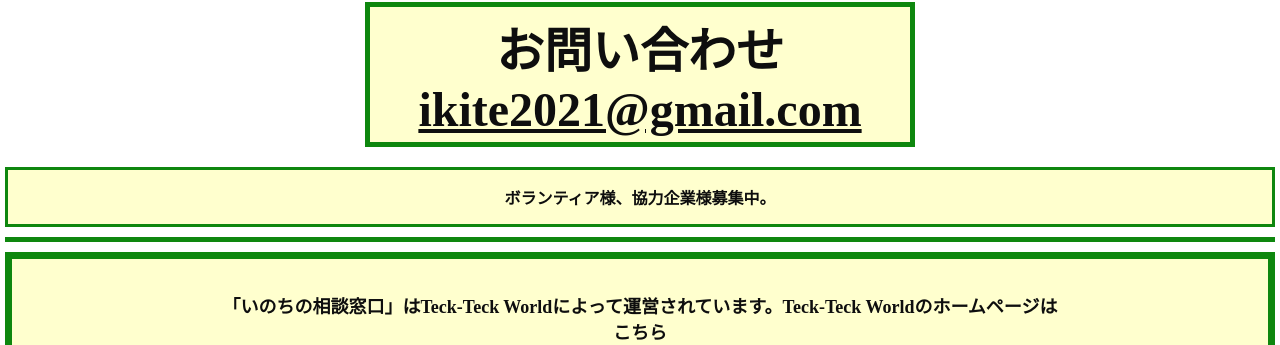
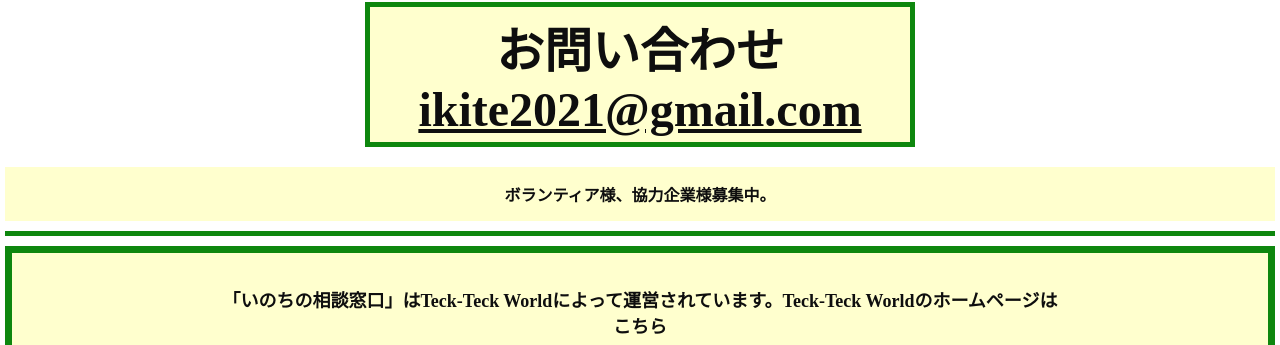
Before and after one commit to hiro-eng/ikitemb, a plain HTML site: page index.html in a window 1280 px wide. Shown: the part 2518-2863 px from the top of the page. Drawn offline with nearby package versions, Linux system fonts and the light colour scheme.

Commit message:
Update index.html

```diff
--- a/index.html
+++ b/index.html
@@ -241,10 +241,10 @@ color:black;
 .text2{
 text-align:center;
 font-size:16px;
-font-weight:bold;	background-color:#ffffcc;
+font-weight:bold;
+background-color:#ffffcc;
 padding:15px 15px;
 margin:10px auto;
-border:solid 3px green;
 	}
 .tecktext a{
 color:black;
```
